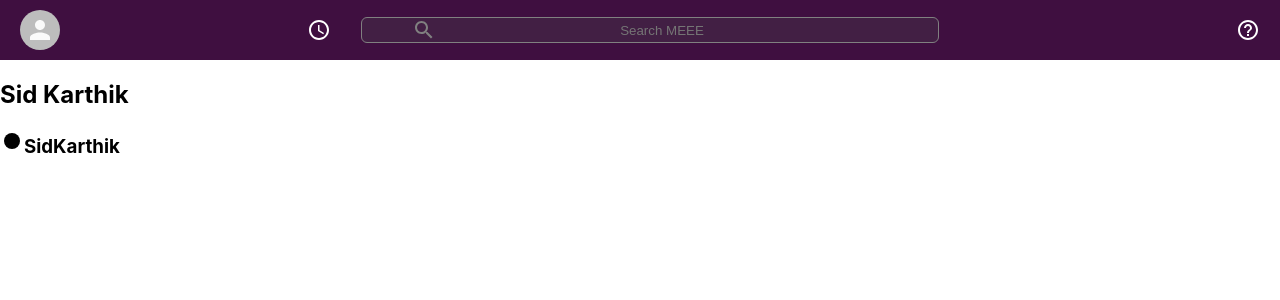
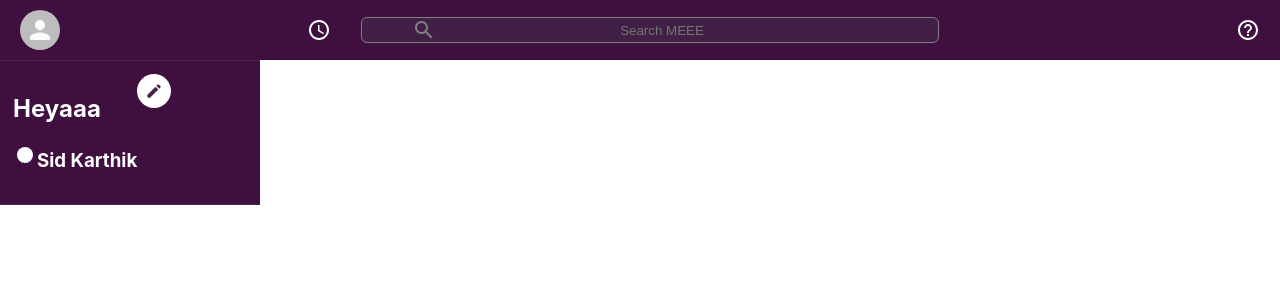
Before and after one commit to SidKarthik1437/slack_clone, a React (Create React App) app in the folder slack-clone/: page / in a window 1280 px wide. Shown: the top 300 px of the page. Built offline with nearby package versions, Linux system fonts and the light colour scheme.

Commit message:
small update to sidebar

```diff
--- a/slack-clone/src/Sidebar.css
+++ b/slack-clone/src/Sidebar.css
@@ -0,0 +1,26 @@
+.sidebar
+{
+    color: white;
+    background-color: var(--slack-color);
+    border-top: 1px solid #49274b;
+    max-width: 260px;
+
+}
+
+.sidebar__header
+{
+    display: flex;
+    border-bottom: 1px solid #49274b;
+    padding-bottom: 10px;
+    padding: 13px;
+}
+
+
+.sidebar__header >  .MuiSvgIcon-root
+{
+    padding: 8px;
+    color: #49274b;
+    font-size: 18px;
+    background-color: white;
+    border-radius: 999px
+}
--- a/slack-clone/src/Sidebar.js
+++ b/slack-clone/src/Sidebar.js
@@ -1,16 +1,20 @@
 import React from 'react';
 import './Sidebar.css';
 import FiberManualRecordIcon from '@material-ui/icons/FiberManualRecord';
+import CreateIcon from '@material-ui/icons/Create';
 
 function Sidebar() {
     return (
         <div className="sidebar">
             <div className="sidebar__header">
-                <h2>Sid Karthik</h2>
-                <h3>
-                    <FiberManualRecordIcon />
-                    SidKarthik
-                </h3>
+                <div className="sidebar__info">
+                    <h2>Heyaaa</h2>
+                    <h3>
+                        <FiberManualRecordIcon />
+                        Sid Karthik
+                    </h3>
+                </div>
+                <CreateIcon />
             </div>
         </div>
     )
```
